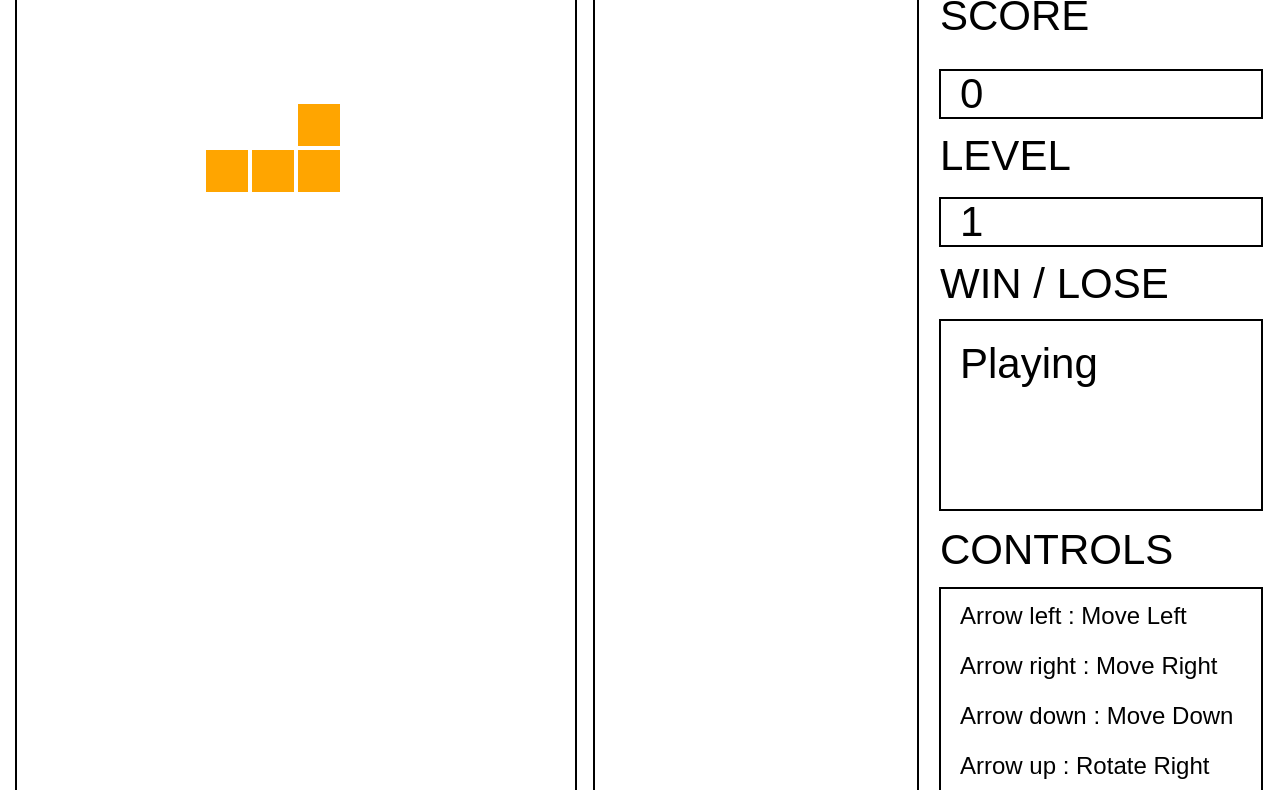
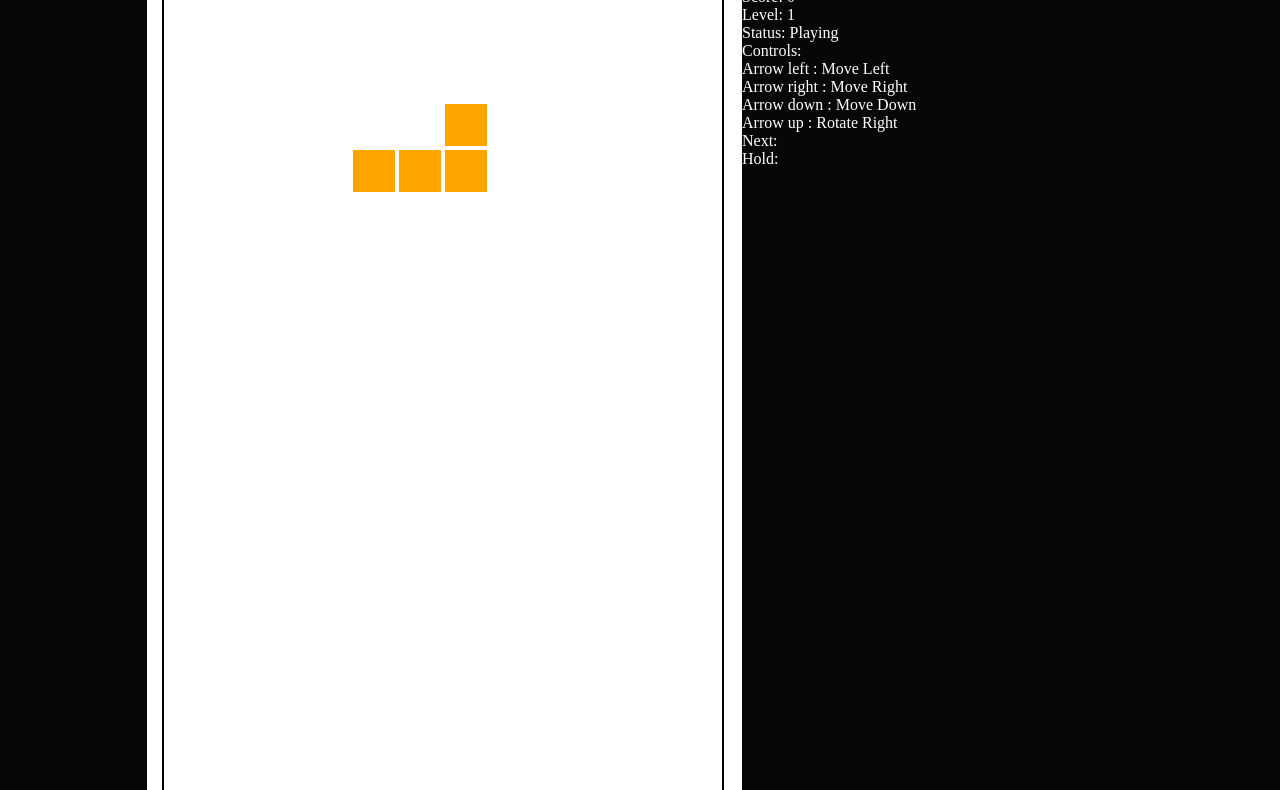
Before and after one commit to GustavoSouza123/tetris, a plain HTML site: page index.html in a window 1280 px wide. Shown: the part 144-934 px from the top of the page. Drawn offline with Linux system fonts and the light colour scheme.

Commit message:
refactor: canvas only for the game board

```diff
--- a/index.html
+++ b/index.html
@@ -7,7 +7,35 @@
     <title>Tetris</title>
 </head>
 <body>
-    <canvas id="my-canvas"></canvas>
+    <div class="container">
+        <canvas id="my-canvas"></canvas>
+        <div class="next-pieces"></div>
+        <div class="infos">
+            <div class="logo">
+                <img src="tetris-logo.jpeg" alt="tetris logo" />
+            </div>
+            <div class="score">Score: <span>0</span></div>
+            <div class="level">Level: <span>1</span></div>
+            <div class="status">Status: <span>playing</span></div>
+            <div class="controls">
+                <div>Controls:</div>
+                <div>
+                    <p>Arrow left : Move Left</p>
+                    <p>Arrow right : Move Right</p>
+                    <p>Arrow down : Move Down</p>
+                    <p>Arrow up : Rotate Right</p>
+                </div>
+            </div>
+            <div class="next-tetrominos">
+                <div>Next:</div>
+                <div class="content"></div>
+            </div>
+            <div class="hold-tetromino">
+                <div>Hold:</div>
+                <div class="content"></div>
+            </div>
+        </div>
+    </div>
 
     <script src="script.js"></script>
 </body>
--- a/script.js
+++ b/script.js
@@ -51,7 +51,7 @@ function createCoordArray() {
 function setupCanvas() {
     canvas = document.getElementById('my-canvas');
     ctx = canvas.getContext('2d');
-    canvas.width = 1296; // original: 936
+    canvas.width = 595; // original: 936
     canvas.height = 956; // original: 956
 
     ctx.scale(2, 2);
@@ -62,45 +62,15 @@ function setupCanvas() {
     ctx.strokeStyle = 'black';
     ctx.strokeRect(8, 8, 280, 462);
 
-    ctx.strokeRect(297, 8, 162, 462);
-
-    tetrisLogo = new Image(161, 54);
-    tetrisLogo.onload = drawTetrisLogo;
-    tetrisLogo.src = 'tetris-logo.jpeg';
-
-    ctx.fillStyle = 'black';
-    ctx.font = '21px Arial';
-    ctx.fillText("SCORE", 470, 87);
-    ctx.strokeRect(470, 107, 161, 24);
-    ctx.fillText(score.toString(), 480, 126);
-
-    ctx.fillText("LEVEL", 470, 157);
-    ctx.strokeRect(470, 171, 161, 24);
-    ctx.fillText(level.toString(), 480, 190);
-
-    ctx.fillText("WIN / LOSE" , 470, 221);
-    ctx.fillText(winOrLose, 480, 261);
-    ctx.strokeRect(470, 232, 161, 95);
-
-    ctx.fillText("CONTROLS", 470, 354);
-    ctx.strokeRect(470, 366, 161, 104);
-
-    ctx.font = '12px Arial';
-    ctx.fillText("Arrow left : Move Left", 480, 384);
-    ctx.fillText("Arrow right : Move Right", 480, 409);
-    ctx.fillText("Arrow down : Move Down", 480, 434);
-    ctx.fillText("Arrow up : Rotate Right", 480, 459);
+    document.querySelector('.score span').innerText = score;
+    document.querySelector('.level span').innerText = level;
+    document.querySelector('.status span').innerText = winOrLose;
 
     document.addEventListener('keydown', handleKeyPress);
+    createCoordArray();
     createTetrominos();
     createTetromino();
-
-    createCoordArray();
     drawTetromino();
-}
-
-function drawTetrisLogo() {
-    ctx.drawImage(tetrisLogo, 470, 8, 161, 54);
 }
 
 function drawTetromino() {
@@ -230,11 +200,7 @@ function checkForVerticalCollision() {
     if(collision){
         if(startY <= 2){
             winOrLose = "Game Over";
-            ctx.font = "21px Arial";
-            ctx.fillStyle = 'white';
-            ctx.fillRect(310, 242, 140, 30);
-            ctx.fillStyle = 'black';
-            ctx.fillText(winOrLose, 310, 261);
+            document.querySelector('.status span').innerText = winOrLose;
         } else {
             for(let i = 0; i < tetrominoCopy.length; i++){
                 let square = tetrominoCopy[i];
@@ -301,11 +267,7 @@ function checkForCompletedRows() {
     }
     if(rowsToDelete > 0) {
         score += 10 * rowsToDelete;
-        ctx.fillStyle = 'white';
-        ctx.fillRect(310, 109, 140, 19);
-        ctx.fillStyle = 'black';
-        ctx.font = '21px Arial';
-        ctx.fillText(score.toString(), 310, 126);
+        document.querySelector('.score span').innerText = score;
         moveAllRowsDown(rowsToDelete, startOfDeletion)
     }
 }
--- a/style.css
+++ b/style.css
@@ -5,8 +5,13 @@
 }
 
 body {
-    background: #000;
-    overflow: hidden;
+    background: #070707;
+    color: #fff;
+}
+
+.container {
+    display: flex;
+    justify-content: center;
 }
 
 #my-canvas {
```
